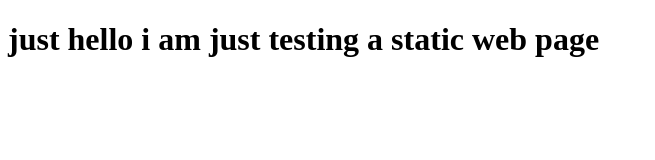
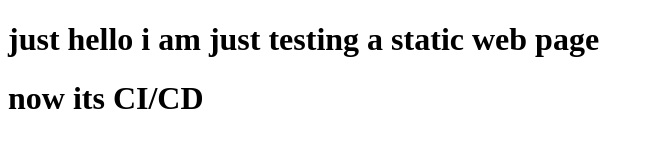
Before and after one commit to muhammad-hurera/testing-static-webpage, a plain HTML site: page index.html in a window 1280 px wide. Shown: the whole page, without its empty margins (0-655 px from the left). Drawn offline with Linux system fonts and the light colour scheme.

Commit message:
update index.html

```diff
--- a/index.html
+++ b/index.html
@@ -7,5 +7,6 @@
 </head>
 <body>
     <h1>just hello i am just testing a static web page</h1>
+    <h1>now its CI/CD</h1>
 </body>
 </html>
```
